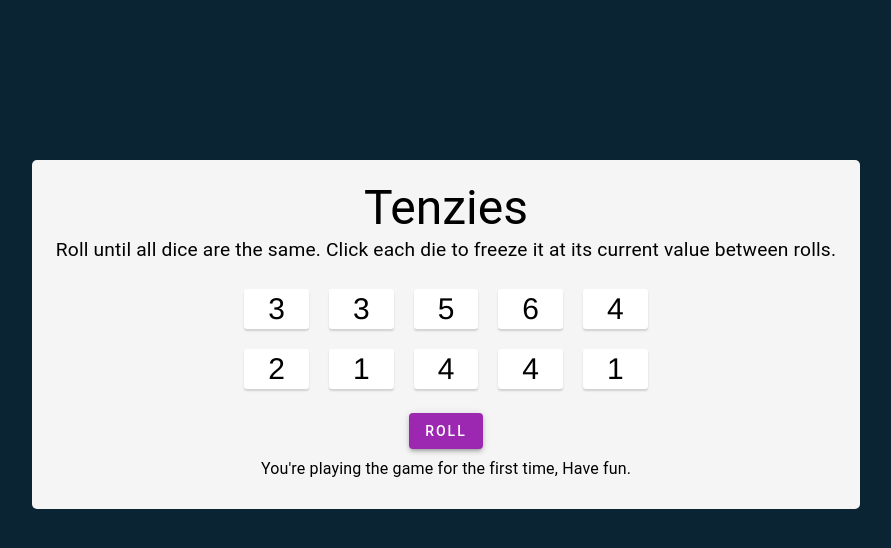
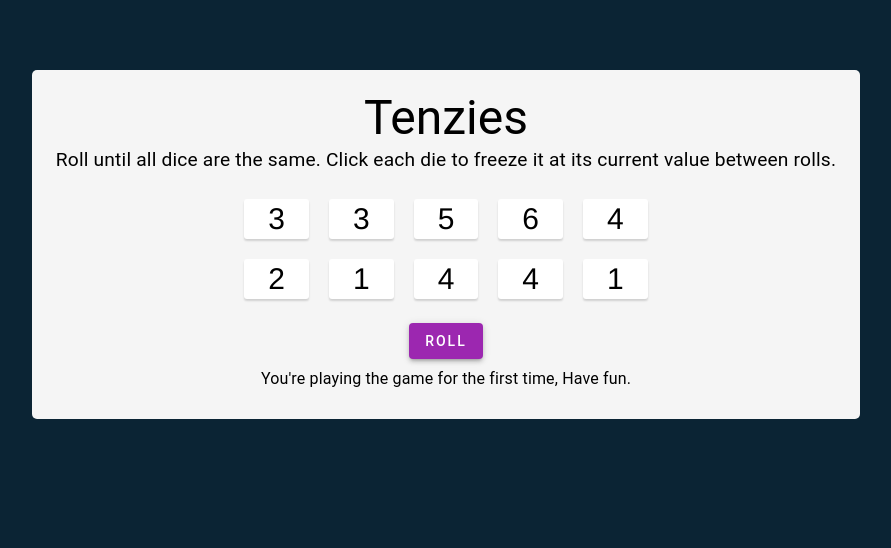
Before and after one commit to amirmgd/Tenzies, a React (Create React App) app: page / in a window 1280 px wide. Shown: the top 548 px of the page, without its empty margins (194-1085 px from the left). Built offline with nearby package versions, Linux system fonts and the light colour scheme.

Commit message:
made some finall changes in the styling

```diff
--- a/src/style.css
+++ b/src/style.css
@@ -8,7 +8,7 @@
 body {
 	background-color: #0b2434;
 	margin: 0px;
-	padding: 160px;
+	padding: 70px;
 	font-family: "Karla", sans-serif;
 	display: flex;
 	justify-content: center;
```
